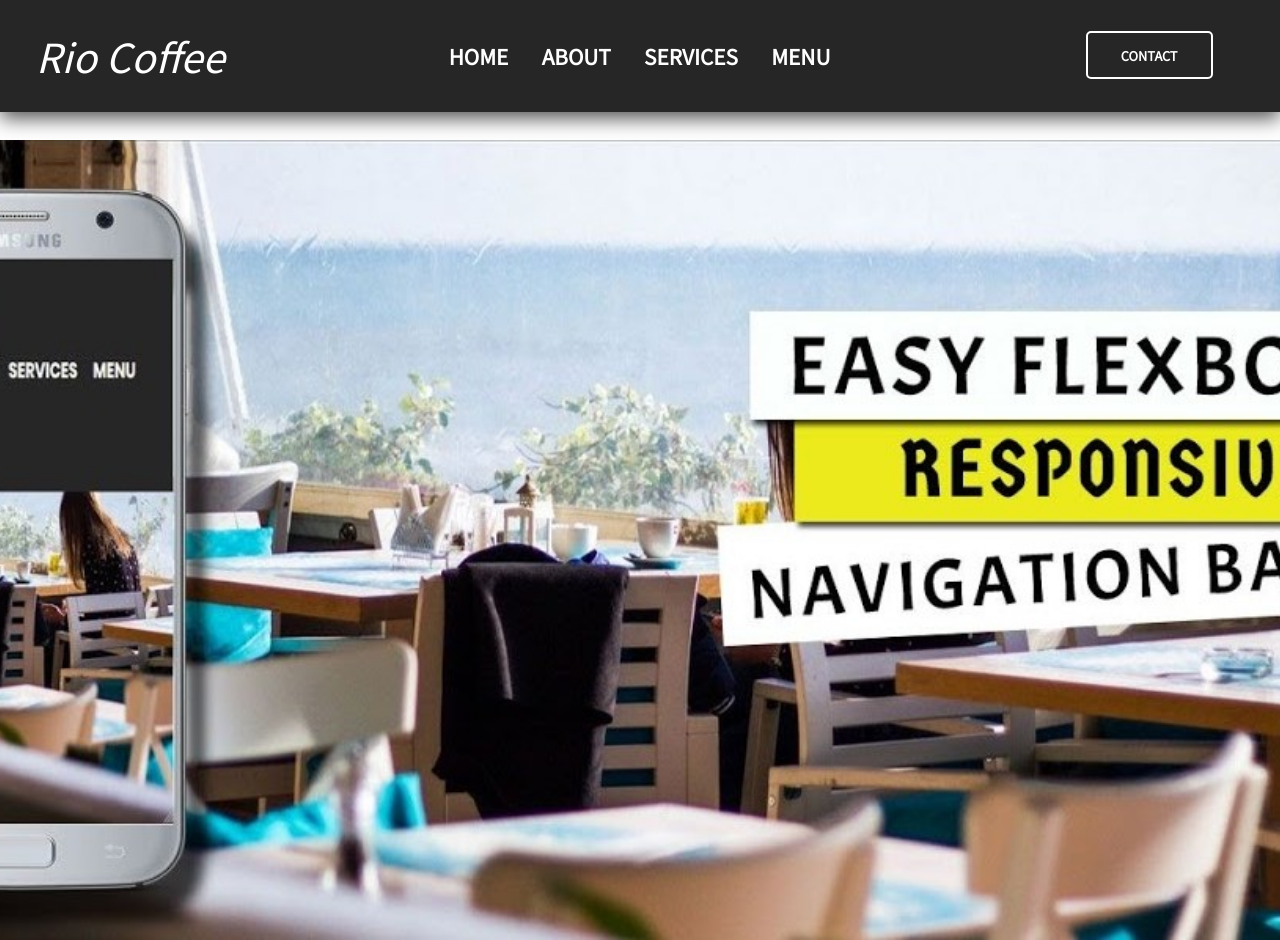
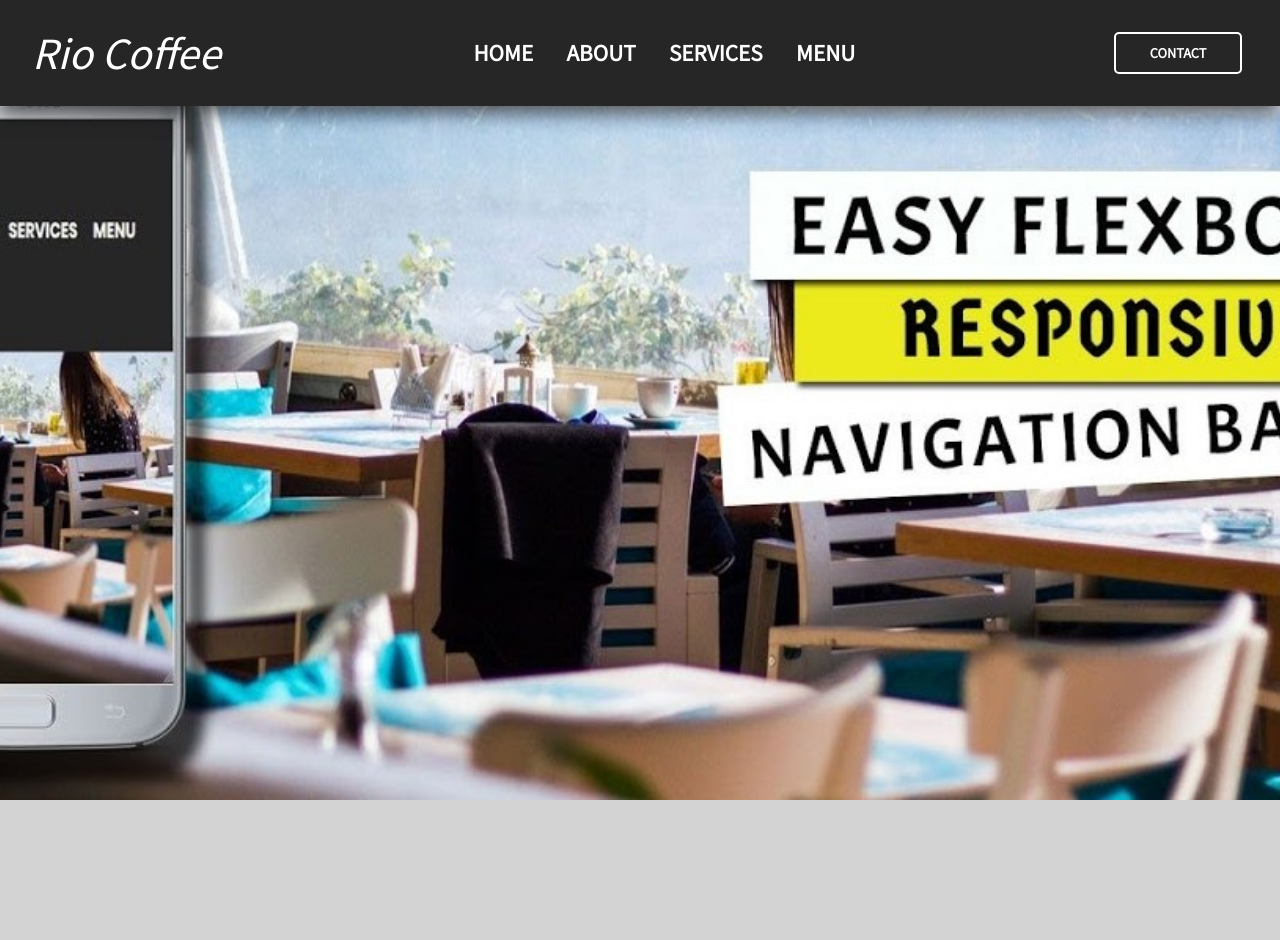
Before and after one commit to Ugin-gt/Flex-box-easy, a plain HTML site: page index.html in a window 1280 px wide. After the commit the page ends 800 px from the top, so only its background shows below. Drawn offline with Linux system fonts and the light colour scheme.

Commit message:
Change Html structure

```diff
--- a/assets/css/style.css
+++ b/assets/css/style.css
@@ -1,8 +1,9 @@
 body {
   margin: 0;
   padding: 0;
-  margin-top: 140px;
+  min-height: 100vh;
   font-family: "Noto Sans SC", sans-serif;
+  --main-color: white;
 }
 .page-header {
   position: fixed;
@@ -10,54 +11,54 @@ body {
   right: 0;
   left: 0;
   z-index: 2;
-  padding: 1em;
   background-color: #262626;
-  box-shadow: 0px 6px 19px 0px rgba(0, 0, 0, 0.7);
-}
-.nav-block {
-  list-style-type: none;
   display: flex;
   flex-direction: row;
   justify-content: space-between;
-  align-items: center;
   flex-wrap: wrap;
-  color: white;
+
+  box-shadow: 0px 6px 19px 0px rgba(0, 0, 0, 0.7);
 }
 .shop-name {
-  padding: 0.5em;
+  padding: 0.8em;
   font-size: 2.5em;
   font-style: italic;
-  text-align: center;
+  text-align: left;
+  color: var(--main-color);
 }
 .main-info {
   display: flex;
   flex-direction: row;
-  justify-content: center;
+  justify-content: space-between;
   flex-wrap: wrap;
+  padding: 1em;
   font-size: 1.3em;
   font-weight: 900;
+  color: var(--main-color);
   text-transform: uppercase;
 }
 .link {
+  display: flex;
+  flex-direction: row;
   text-decoration: none;
   color: inherit;
   padding: 1em 0.8em;
 }
 .direct-contact {
-  padding: 2.5em 4em;
+  padding: 2.5em 3em;
   font-size: 0.8em;
   font-weight: 900;
   text-transform: uppercase;
 }
 .contact-but {
+  display: inline-block;
   border: 2px solid white;
   border-radius: 5px;
   text-decoration: none;
-  color: inherit;
+  color: var(--main-color);
   padding: 1em 2.6em;
 }
-.page-content {
-  min-height: 100vh;
+.background {
   background-color: lightgray;
   background-image: url(../images/Flex-box-easy.jpg);
   background-repeat: no-repeat;
--- a/index.html
+++ b/index.html
@@ -3,7 +3,7 @@
   <head>
     <meta charset="UTF-8" />
     <meta name="viewport" content="width=device-width, initial-scale=1.0" />
-    <link rel="stylesheet" href="./assets/css/reset.css">
+    <link rel="stylesheet" href="./assets/css/reset.css" />
     <link rel="stylesheet" href="./assets/css/style.css" />
     <link rel="preconnect" href="https://fonts.gstatic.com" />
     <link
@@ -12,23 +12,28 @@
     />
     <title>Flex-box-easy</title>
   </head>
-  <body>
+  <body class="background">
     <header class="page-header">
-      <nav>
-        <ul class="nav-block">
-          <li class="shop-name">Rio Coffee</li>
-          <li class="main-info">
+      <div class="shop-name">Rio Coffee</div>
+
+      <ul class="main-info">
+        <li>
           <a href="#" class="link">Home</a>
+        </li>
+        <li>
           <a href="#" class="link">About</a>
+        </li>
+        <li>
           <a href="#" class="link">Services</a>
+        </li>
+        <li>
           <a href="#" class="link">Menu</a>
         </li>
-          <li class="direct-contact">
+      </ul>
+      <div class="direct-contact">
         <a href="#" class="contact-but">Contact</a>
-          </li>
-        </ul>
-      </nav>
+      </div>
     </header>
-    <main class="page-content"></main>
+
   </body>
 </html>
```
Lines whose indentation alone changed are shown as unchanged.
